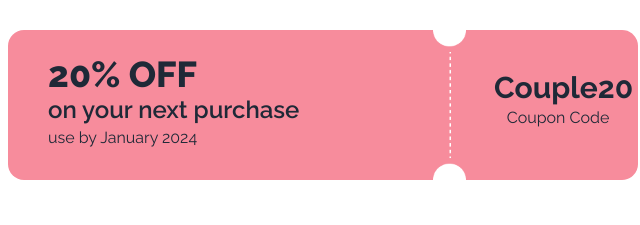
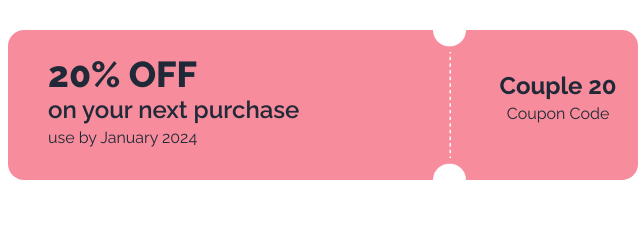
Before and after one commit to mdyeasinhn/Assignment-5, a plain HTML site: page index.html in a window 1280 px wide. Shown: the part 748-973 px from the top of the page, 640-1280 px from the left. Drawn offline with nearby package versions, Linux system fonts and the light colour scheme.

Commit message:
copupon code couple 20 added

```diff
--- a/index.html
+++ b/index.html
@@ -91,7 +91,7 @@
               <img class="absolute top-0 h-full right-3" src="images/cupon-devider.png" alt="">
               </div>
               <div class="bg-[#F78C9C] w-[160px] h-[150px] rounded-e-2xl p-4  pt-10 text-center">
-                <h1 class="text-3xl font-bold ">Couple20</h1>
+                <h1 class="text-2xl font-bold">Couple 20</h1>
                 <p class="">Coupon Code</p>
               </div>
           </div>
```
Also changed, not shown: JS/app.js (+0 -11 lines).
